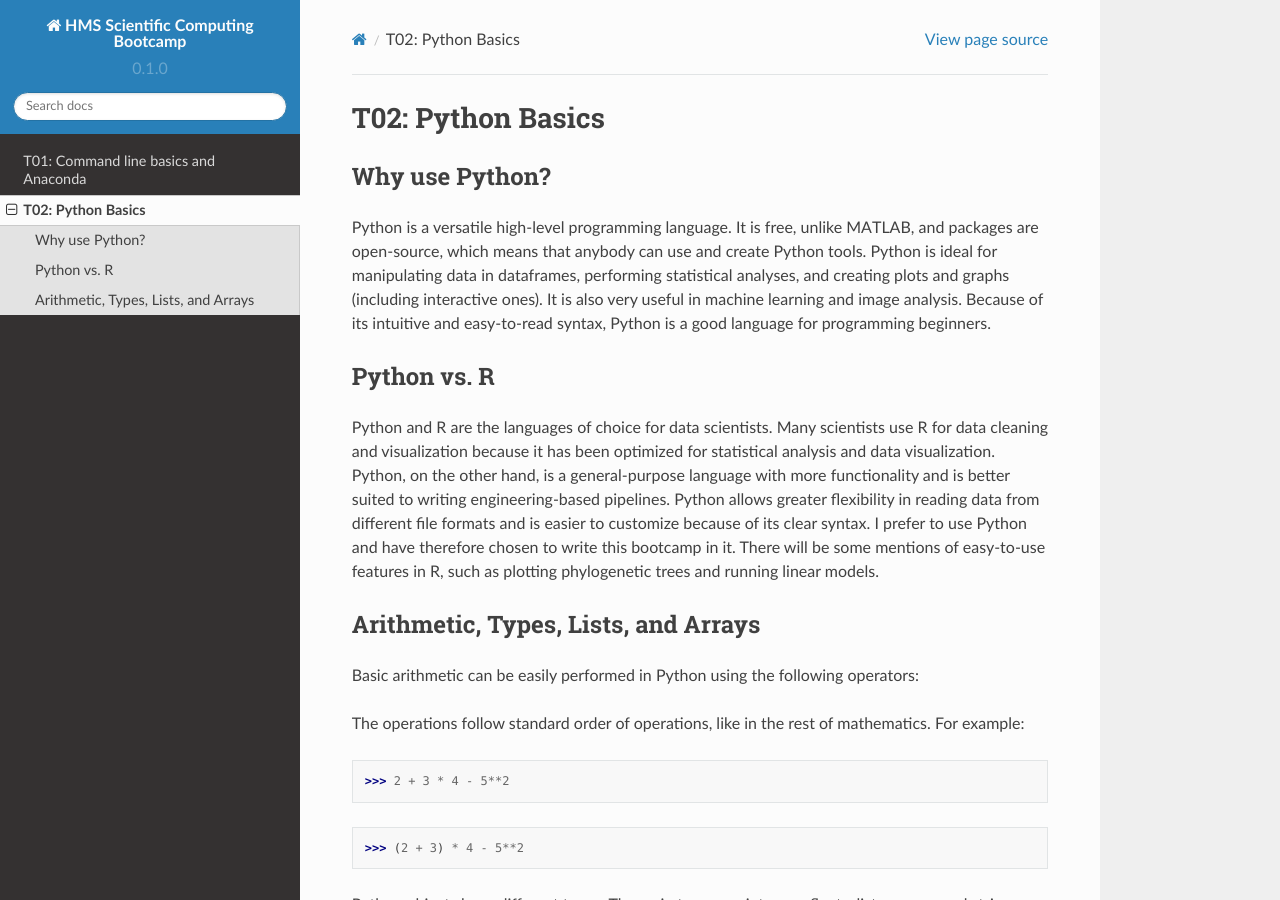
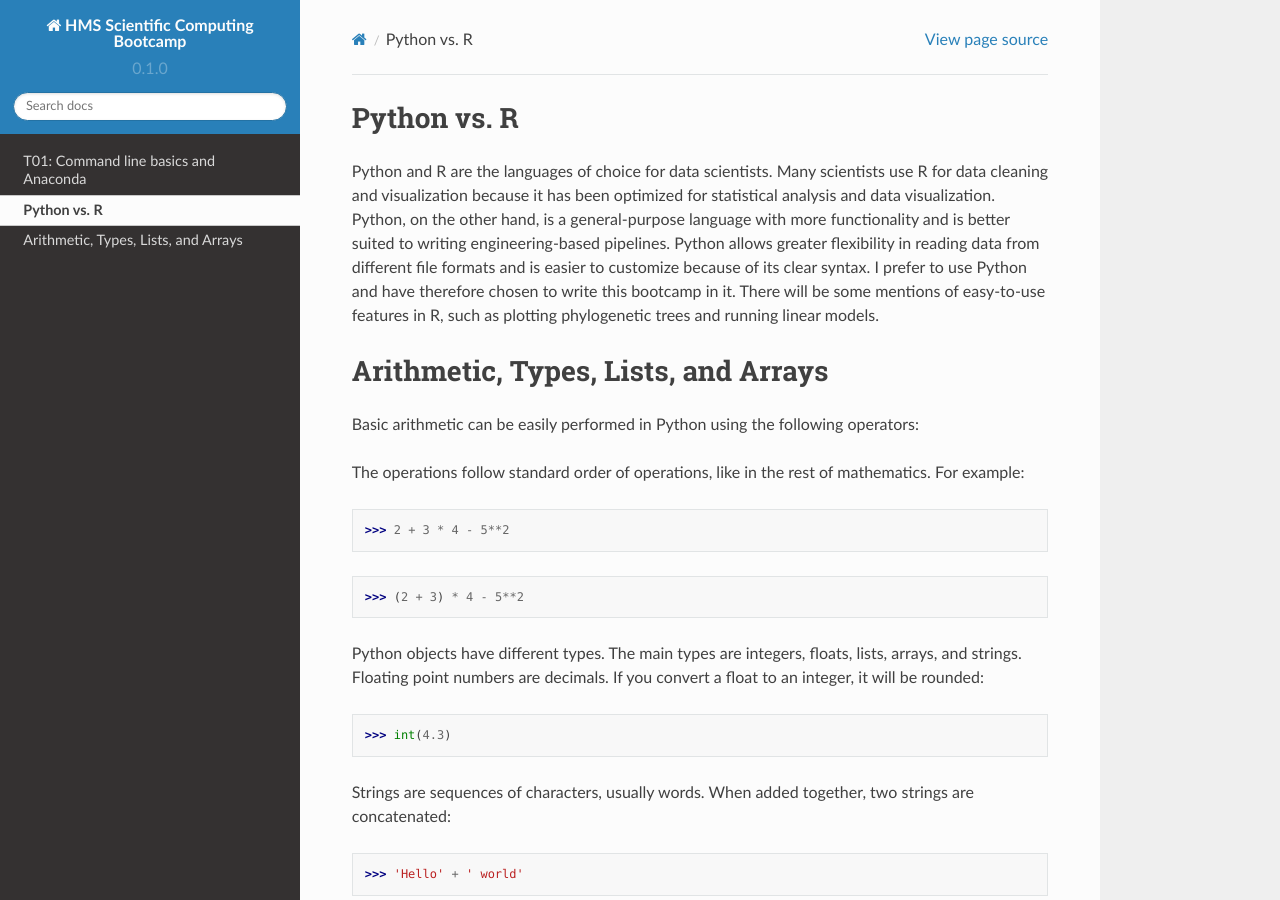
Before and after one commit to sanju99/hms_computing_bootcamp, a Sphinx documentation site: the page built from docs/source/t02.rst, in a window 1280 px wide and 900 px high. Built offline with Sphinx 7.4.7 and the Read the Docs theme 2.0.0, drawn with Linux system fonts in a browser that asks for light colours.

Commit message:
Update t02.rst

```diff
--- a/docs/source/t02.rst
+++ b/docs/source/t02.rst
@@ -1,11 +1,3 @@
-T02: Python Basics
-=====
-
-Why use Python?
-----------------
-
-Python is a versatile high-level programming language. It is free, unlike MATLAB, and packages are open-source, which means that anybody can use and create Python tools. Python is ideal for manipulating data in dataframes, performing statistical analyses, and creating plots and graphs (including interactive ones). It is also very useful in machine learning and image analysis. Because of its intuitive and easy-to-read syntax, Python is a good language for programming beginners.
-
 Python vs. R
 ----------------
 
```
